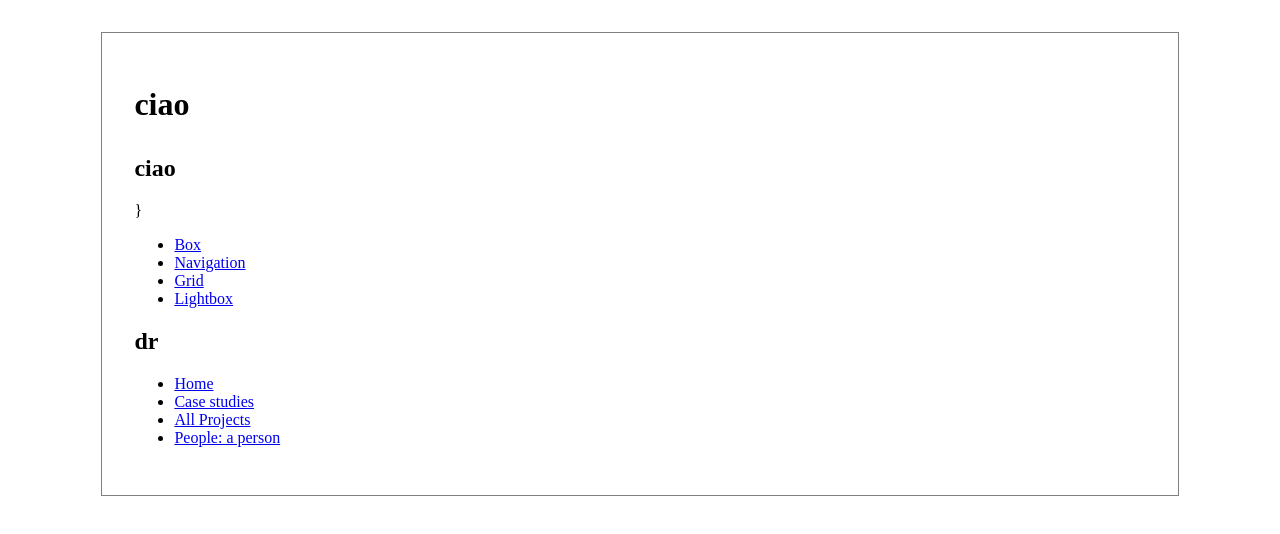
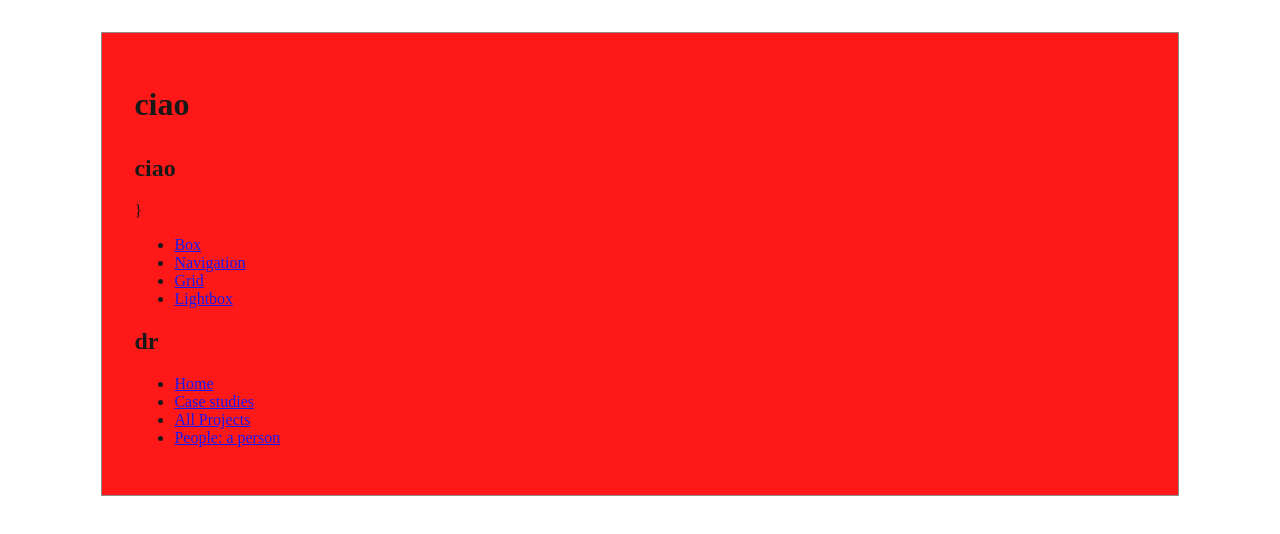
Before and after one commit to Oeg87/gulp, a website: page dev/index.html in a window 1280 px wide. Drawn offline with nearby package versions, Linux system fonts and the light colour scheme; files that its build step writes are made by us from their sources.

Commit message:
no message

```diff
--- a/dev/index.html
+++ b/dev/index.html
@@ -6,7 +6,9 @@
         <title></title>
         <meta name="description" content="">
         <meta name="viewport" content="width=device-width, initial-scale=1">
-        <link rel="apple-touch-icon" href="apple-touch-icon.png">
+
+
+        <link href="css/main.css" type="text/css" rel="stylesheet" />
 
 
 
```
